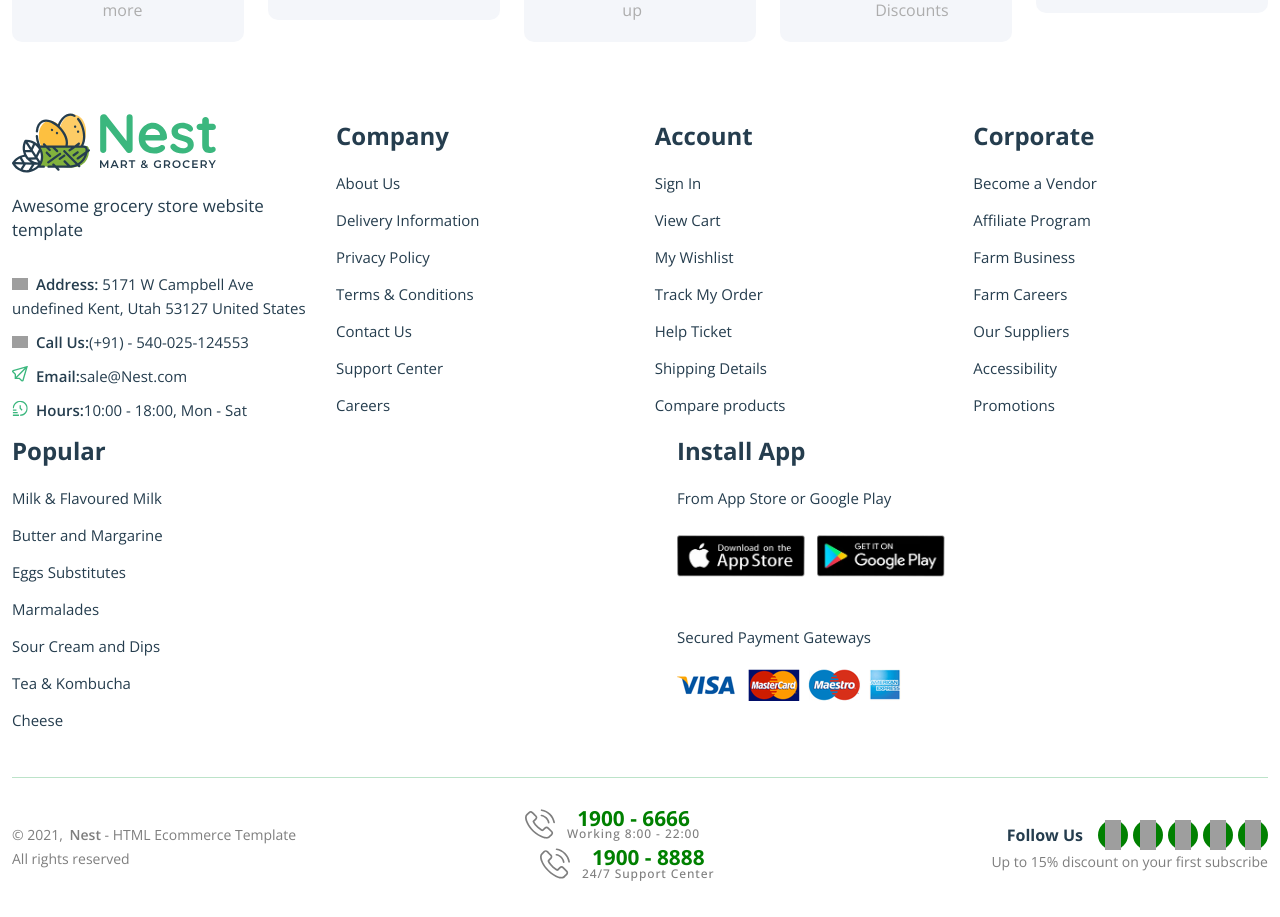
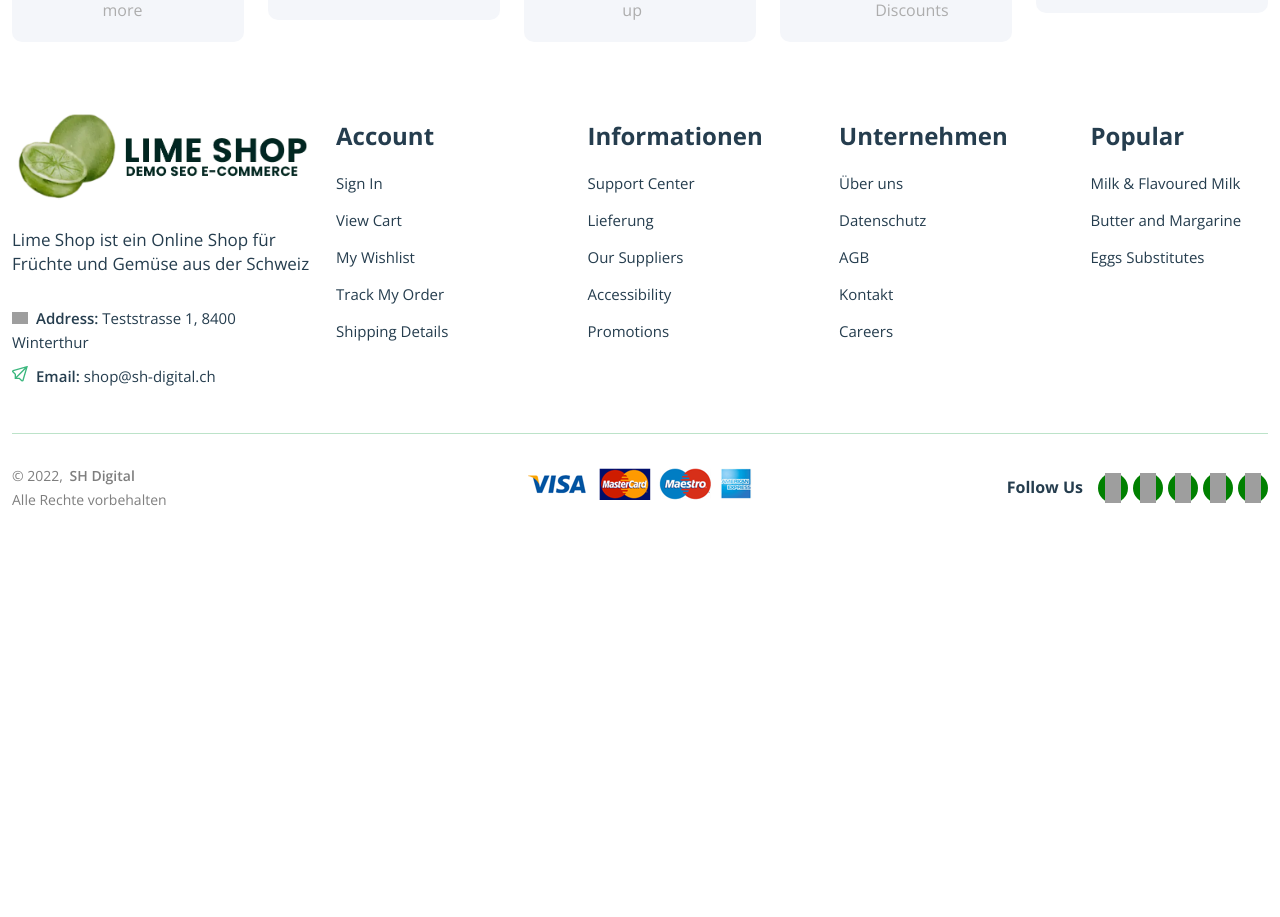
Before and after one commit to shdigitalpy/shd-shop, a Next.js app: page / in a window 1280 px wide. Shown: the part 2076-2993 px from the top of the page. After the commit the page ends 2618 px from the top, so only its background shows below. Built offline with nearby package versions, Linux system fonts and the light colour scheme; no server answers; grey boxes are pictures that could not be loaded; some icons are missing.

Commit message:
content footer

```diff
--- a/components/layout/Footer.js
+++ b/components/layout/Footer.js
@@ -171,14 +171,13 @@ const Footer = () => {
                                     <div className="logo  mb-30">
                                         <Link href="/"><a className="mb-15">
                                             <img
-                                                src="/assets/imgs/theme/logo.svg"
+                                                src="/assets/imgs/demo-shop-logo.webp"
                                                 alt="logo"
                                             />
                                         </a>
                                         </Link>
                                         <p className="font-lg text-heading">
-                                            Awesome grocery store website
-                                            template
+                                            Lime Shop ist ein Online Shop für Früchte und Gemüse aus der Schweiz
                                         </p>
                                     </div>
                                     <ul className="contact-infor">
@@ -189,27 +188,19 @@ const Footer = () => {
                                             />
                                             <strong>Address: </strong>{" "}
                                             <span>
-                                                5171 W Campbell Ave undefined
-                                                Kent, Utah 53127 United States
+                                                Teststrasse 1, 8400 Winterthur
                                             </span>
                                         </li>
-                                        <li>
-                                            <img
-                                                src="/assets/imgs/theme/icons/icon-contact.svg"
-                                                alt=""
-                                            />
-                                            <strong>Call Us:</strong>
-                                            <span>(+91) - 540-025-124553</span>
-                                        </li>
+
                                         <li>
                                             <img
                                                 src="/assets/imgs/theme/icons/icon-email-2.svg"
                                                 alt=""
                                             />
                                             <strong>Email:</strong>
-                                            <span>sale@Nest.com</span>
+                                            <span> shop@sh-digital.ch</span>
                                         </li>
-                                        <li>
+                                        {/*<li>
                                             <img
                                                 src="/assets/imgs/theme/icons/icon-clock.svg"
                                                 alt=""
@@ -218,39 +209,11 @@ const Footer = () => {
                                             <span>
                                                 10:00 - 18:00, Mon - Sat
                                             </span>
-                                        </li>
+                                        </li>*/}
                                     </ul>
                                 </div>
                             </div>
-                            <div
-                                className="footer-link-widget col  wow animate__animated animate__fadeInUp"
-                                data-wow-delay=".1s"
-                            >
-                                <h4 className="widget-title">Company</h4>
-                                <ul className="footer-list  mb-sm-5 mb-md-0">
-                                    <li>
-                                        <a href="#">About Us</a>
-                                    </li>
-                                    <li>
-                                        <a href="#">Delivery Information</a>
-                                    </li>
-                                    <li>
-                                        <a href="#">Privacy Policy</a>
-                                    </li>
-                                    <li>
-                                        <a href="#">Terms &amp; Conditions</a>
-                                    </li>
-                                    <li>
-                                        <a href="#">Contact Us</a>
-                                    </li>
-                                    <li>
-                                        <a href="#">Support Center</a>
-                                    </li>
-                                    <li>
-                                        <a href="#">Careers</a>
-                                    </li>
-                                </ul>
-                            </div>
+
                             <div
                                 className="footer-link-widget col  wow animate__animated animate__fadeInUp"
                                 data-wow-delay=".2s"
@@ -269,35 +232,26 @@ const Footer = () => {
                                     <li>
                                         <a href="#">Track My Order</a>
                                     </li>
-                                    <li>
-                                        <a href="#">Help Ticket</a>
-                                    </li>
+
                                     <li>
                                         <a href="#">Shipping Details</a>
                                     </li>
-                                    <li>
-                                        <a href="#">Compare products</a>
-                                    </li>
+
                                 </ul>
                             </div>
                             <div
                                 className="footer-link-widget col  wow animate__animated animate__fadeInUp"
                                 data-wow-delay=".3s"
                             >
-                                <h4 className="widget-title ">Corporate</h4>
+                                <h4 className="widget-title ">Informationen</h4>
                                 <ul className="footer-list  mb-sm-5 mb-md-0">
                                     <li>
-                                        <a href="#">Become a Vendor</a>
+                                        <a href="#">Support Center</a>
                                     </li>
                                     <li>
-                                        <a href="#">Affiliate Program</a>
+                                        <a href="#">Lieferung</a>
                                     </li>
-                                    <li>
-                                        <a href="#">Farm Business</a>
-                                    </li>
-                                    <li>
-                                        <a href="#">Farm Careers</a>
-                                    </li>
+
                                     <li>
                                         <a href="#">Our Suppliers</a>
                                     </li>
@@ -306,6 +260,31 @@ const Footer = () => {
                                     </li>
                                     <li>
                                         <a href="#">Promotions</a>
+                                    </li>
+                                </ul>
+                            </div>
+                            <div
+                                className="footer-link-widget col  wow animate__animated animate__fadeInUp"
+                                data-wow-delay=".1s"
+                            >
+                                <h4 className="widget-title">Unternehmen</h4>
+                                <ul className="footer-list  mb-sm-5 mb-md-0">
+                                    <li>
+                                        <a href="/page-about">Über uns</a>
+                                    </li>
+
+                                    <li>
+                                        <a href="#">Datenschutz</a>
+                                    </li>
+                                    <li>
+                                        <a href="#">AGB</a>
+                                    </li>
+                                    <li>
+                                        <a href="/page-contact">Kontakt</a>
+                                    </li>
+
+                                    <li>
+                                        <a href="#">Careers</a>
                                     </li>
                                 </ul>
                             </div>
@@ -324,51 +303,10 @@ const Footer = () => {
                                     <li>
                                         <a href="#">Eggs Substitutes</a>
                                     </li>
-                                    <li>
-                                        <a href="#">Marmalades</a>
-                                    </li>
-                                    <li>
-                                        <a href="#">Sour Cream and Dips</a>
-                                    </li>
-                                    <li>
-                                        <a href="#">Tea & Kombucha</a>
-                                    </li>
-                                    <li>
-                                        <a href="#">Cheese</a>
-                                    </li>
+
                                 </ul>
                             </div>
-                            <div
-                                className="footer-link-widget widget-install-app col  wow animate__animated animate__fadeInUp"
-                                data-wow-delay=".5s"
-                            >
-                                <h4 className="widget-title ">Install App</h4>
-                                <p className="">From App Store or Google Play</p>
-                                <div className="download-app ">
-                                    <a
-                                        href="#"
-                                        className="hover-up mb-sm-2 mb-lg-0"
-                                    >
-                                        <img
-                                            className="active"
-                                            src="/assets/imgs/theme/app-store.jpg"
-                                            alt=""
-                                        />
-                                    </a>
-                                    <a href="#" className="hover-up mb-sm-2">
-                                        <img
-                                            src="/assets/imgs/theme/google-play.jpg"
-                                            alt=""
-                                        />
-                                    </a>
-                                </div>
-                                <p className="mb-20 ">Secured Payment Gateways</p>
-                                <img
-                                    className=""
-                                    src="/assets/imgs/theme/payment-method.png"
-                                    alt=""
-                                />
-                            </div>
+
                         </div>
                     </div>
                 </section>
@@ -382,30 +320,23 @@ const Footer = () => {
                         </div>
                         <div className="col-xl-4 col-lg-6 col-md-6">
                             <p className="font-sm mb-0">
-                                &copy; 2021,{" "}
-                                <strong className="text-brand">Nest</strong> - HTML
-                                Ecommerce Template <br />
-                                All rights reserved
+                                &copy; {(new Date().getFullYear())},{" "}
+                                <strong className="text-brand">SH Digital</strong> <br />
+                                Alle Rechte vorbehalten
                             </p>
                         </div>
                         <div className="col-xl-4 col-lg-6 text-center d-none d-xl-block">
-                            <div className="hotline d-lg-inline-flex mr-30">
+                            <div
+                                className="footer-link-widget widget-install-app col  wow animate__animated animate__fadeInUp"
+                                data-wow-delay=".5s"
+                            >
+
+
                                 <img
-                                    src="/assets/imgs/theme/icons/phone-call.svg"
-                                    alt="hotline"
+                                    className=""
+                                    src="/assets/imgs/theme/payment-method.png"
+                                    alt=""
                                 />
-                                <p>
-                                    1900 - 6666<span>Working 8:00 - 22:00</span>
-                                </p>
-                            </div>
-                            <div className="hotline d-lg-inline-flex">
-                                <img
-                                    src="/assets/imgs/theme/icons/phone-call.svg"
-                                    alt="hotline"
-                                />
-                                <p>
-                                    1900 - 8888<span>24/7 Support Center</span>
-                                </p>
                             </div>
                         </div>
                         <div className="col-xl-4 col-lg-6 col-md-6 text-end d-none d-md-block">
@@ -443,7 +374,7 @@ const Footer = () => {
                                 </a>
                             </div>
                             <p className="font-sm">
-                                Up to 15% discount on your first subscribe
+
                             </p>
                         </div>
                     </div>
```
